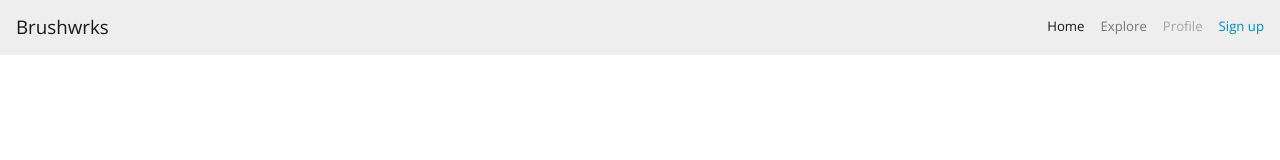
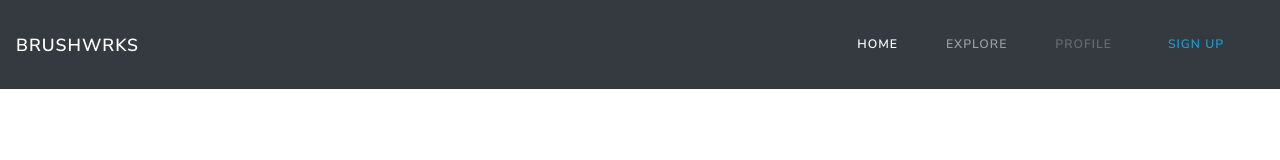
Before and after one commit to nekacurry/brushwrks, a plain HTML site: page index.html in a window 1280 px wide. Drawn offline with nearby package versions, Linux system fonts and the light colour scheme.

Commit message:
changed theme

```diff
--- a/index.html
+++ b/index.html
@@ -11,18 +11,18 @@
   <!-- CSS -->
   <link rel="stylesheet" href="styles.css">
   <!-- BOOTSTRAP -->
-  <link rel="stylesheet" href="https://stackpath.bootstrapcdn.com/bootswatch/4.5.2/yeti/bootstrap.min.css">
+  <link rel="stylesheet" href="https://stackpath.bootstrapcdn.com/bootswatch/4.5.2/lux/bootstrap.min.css">
   <link rel="stylesheet" href="https://stackpath.bootstrapcdn.com/font-awesome/4.7.0/css/font-awesome.min.css" integrity="sha384-wvfXpqpZZVQGK6TAh5PVlGOfQNHSoD2xbE+QkPxCAFlNEevoEH3Sl0sibVcOQVnN" crossorigin="anonymous">
 </head>
 <body>
   <!--NAVBAR-->
-  <nav class="navbar navbar-expand navbar-light bg-light">
+  <nav class="navbar navbar-expand navbar-dark bg-dark">
     <a class="navbar-brand" href="#">Brushwrks</a>
     <div class="navbar-nav">
       <a class="nav-item nav-link active" href="index.html">Home <span class="sr-only">(current)</span></a>
       <a class="nav-item nav-link" href="explore.html">Explore</a>
       <a class="nav-item nav-link pr-3 disabled" href="#">Profile</a>
-      <a class="nav-item nav-link-primary align-self-center" href="register.html">Sign up</a>
+      <a class="nav-item nav-link text-info align-self-center " href="register.html">Sign up</a>
     </div>
   </nav>
 
@@ -34,6 +34,8 @@
 
   <!--CTA-->
 
+
+  <!--ARTIST SPOTLIGHT-->
 
 
   <!--FOOTER-->
```
